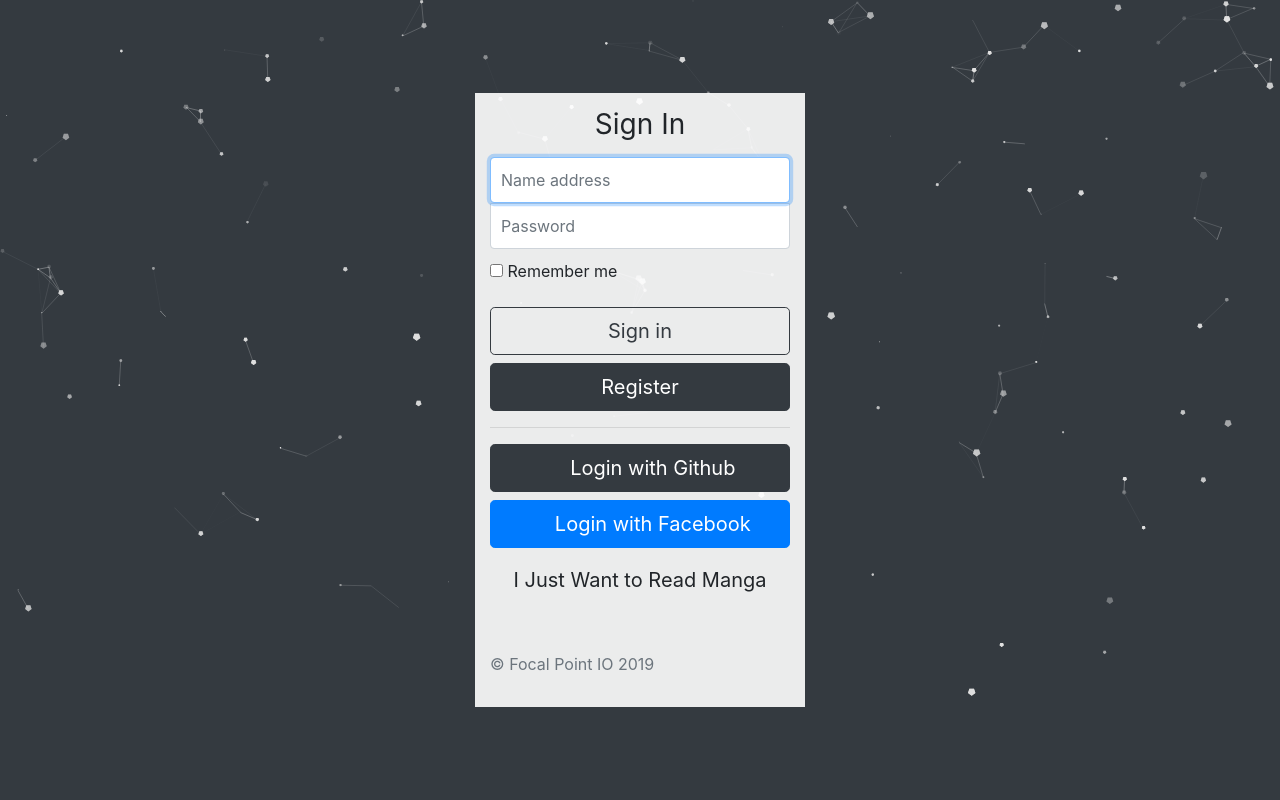
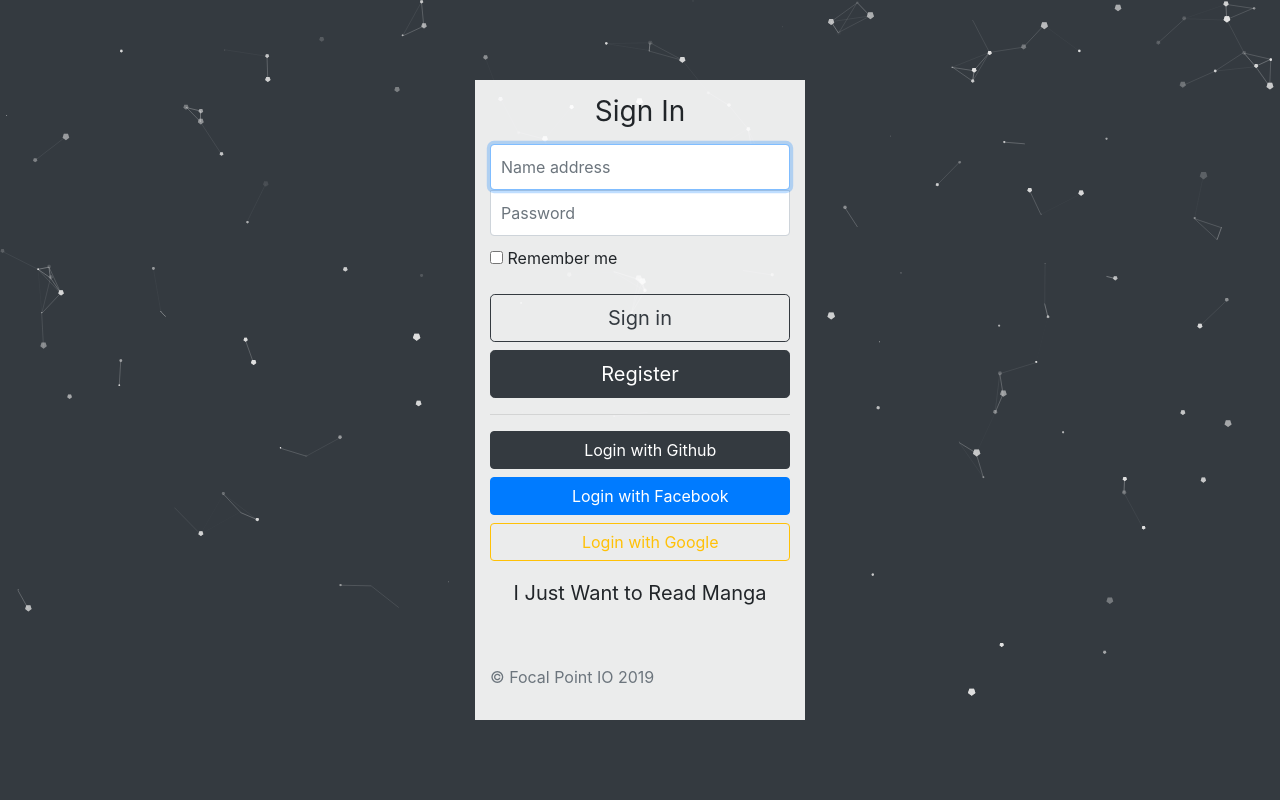
Before and after one commit to lusayo-nyondo/web_manga_reader, a Django app: template users/templates/users/modules/sign_in.dtl.html in a window 1280 px wide. Run offline with Django 3.2, Linux system fonts and the light colour scheme; the template is opened without the code that fills it, so the values that code supplies are empty; some libraries are stand-ins or nearby versions.

Commit message:
Added google based authentication.

```diff
--- a/users/templates/users/modules/sign_in.dtl.html
+++ b/users/templates/users/modules/sign_in.dtl.html
@@ -23,14 +23,19 @@
 
             <hr>
 
-            <a class="btn btn-lg btn-block btn-dark" href="{% url 'social:begin' 'github' %}">
+            <a class="btn btn-block btn-dark" href="{% url 'social:begin' 'github' %}">
                 <i class="fas fa-github"></i>
                 <span>Login with Github</span>
             </a>
 
-            <a class="btn btn-lg btn-block btn-primary" href="{% url 'social:begin' 'facebook' %}">
+            <a class="btn btn-block btn-primary" href="{% url 'social:begin' 'facebook' %}">
                 <i class="fas fa-facebook"></i>
                 <span>Login with Facebook</span>
+            </a>
+
+            <a class="btn btn-block btn-outline-warning" href="{% url 'social:begin' 'google-oauth2' %}">
+                <i class="fa fa-google"></i>
+                <span>Login with Google</span>
             </a>
 
             <a class="btn-block btn-lg btn" href="/">I Just Want to Read Manga</a>
```
Also changed, not shown: config/settings.py (+6 -1 lines).
